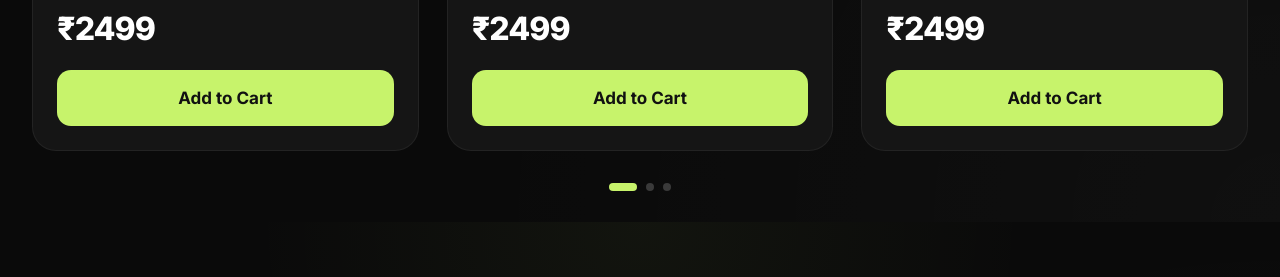
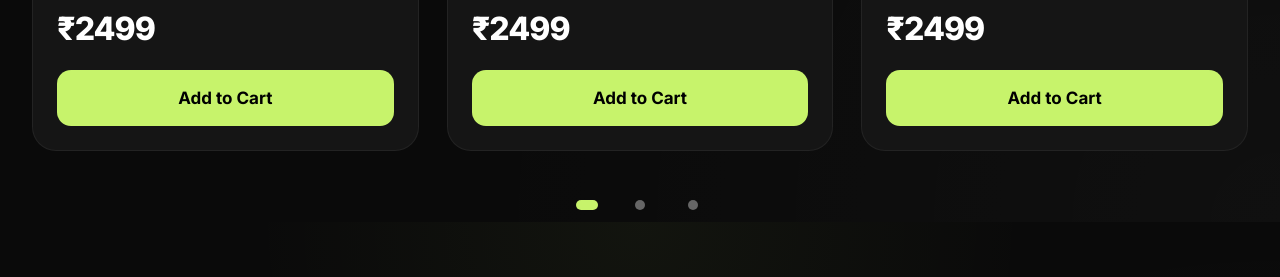
Before and after one commit to ArionLab/Un-Coded, a React (Vite) app: page / in a window 1280 px wide. Shown: the part 2178-2455 px from the top of the page. Built offline with nearby package versions, Linux system fonts and the light colour scheme.

Commit message:
New Fixes

```diff
--- a/src/components/Home/FeaturedProducts/FeaturedProducts.css
+++ b/src/components/Home/FeaturedProducts/FeaturedProducts.css
@@ -157,28 +157,52 @@
   margin-top: 32px;
 }
 
-.pagination-dot {
-  width: 8px;
-  height: 8px;
+.pagination-dot{
 
-  padding: 0;
+width:44px;
+height:44px;
 
-  border: none;
-  border-radius: 999px;
+display:flex;
+align-items:center;
+justify-content:center;
 
-  background: #3a3a3a;
+background:transparent;
+border:none;
 
-  cursor: pointer;
+cursor:pointer;
 
-  transition: 0.3s ease;
+padding:0;
+
+}
+.pagination-dot::before{
+
+content:"";
+
+width:10px;
+height:10px;
+
+border-radius:50%;
+
+background:#666;
+
+transition:
+transform .35s ease,
+background-color .35s ease,
+width .35s ease,
+height .35s ease;
+
 }
 
-.pagination-dot.active {
-  width: 28px;
-  background: var(--primary, #c7f36b);
+.pagination-dot.active::before{
+
+width:22px;
+height:10px;
+
+border-radius:999px;
+
+background:var(--primary);
+
 }
-
-
 /* TABLET */
 
 @media (max-width: 900px) {
--- a/src/pages/Cart/Cart.css
+++ b/src/pages/Cart/Cart.css
@@ -164,9 +164,9 @@ gap:16px;
 
 .cart-quantity button{
 
-width:38px;
+width:44px;
 
-height:38px;
+height:44px;
 
 border:none;
 
--- a/src/styles/buttons.css
+++ b/src/styles/buttons.css
@@ -12,7 +12,7 @@ padding:16px 28px;
 
 background:var(--primary);
 
-color:#111;
+color:#000;
 
 font-weight:700;
 
```
